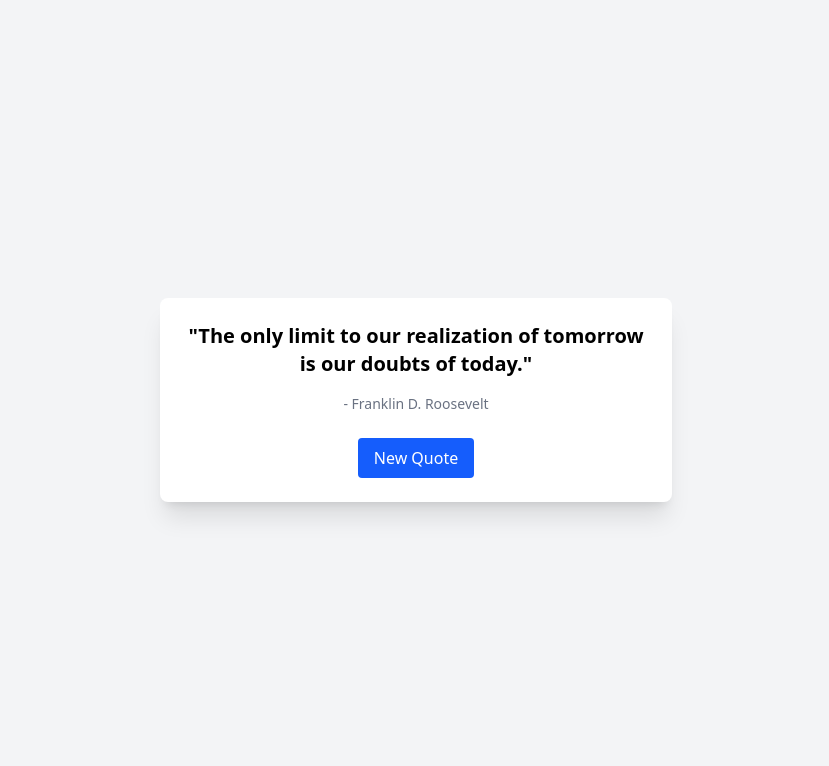
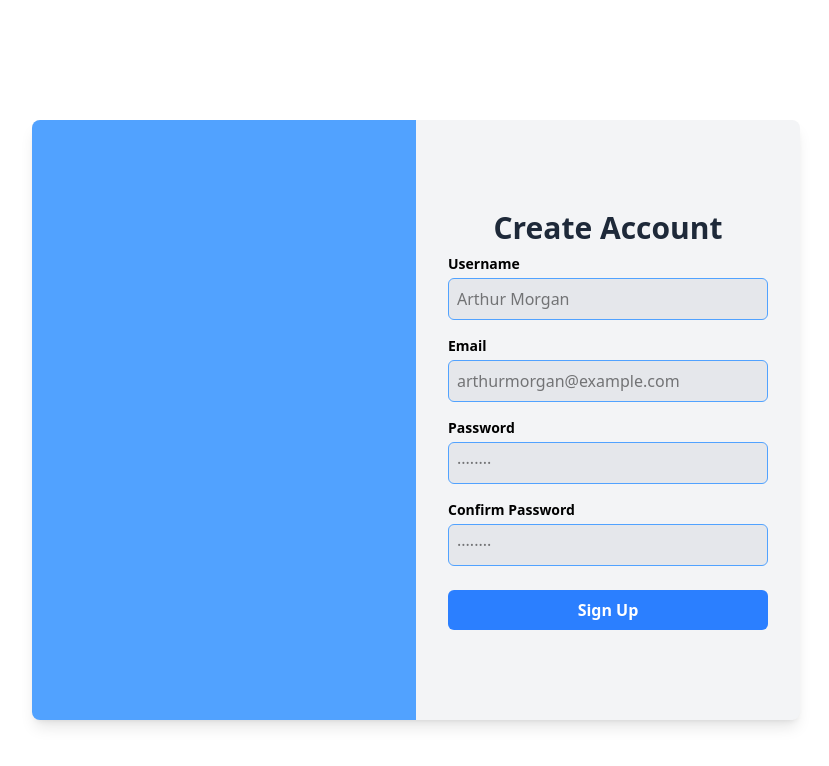
Before and after one commit to theSolution12/React-Journey, a React (Vite) app: page / in a window 1280 px wide. Shown: the top 766 px of the page, without its empty margins (224-1053 px from the left). Built offline with nearby package versions, Linux system fonts and the light colour scheme.

Commit message:
Replace Qoutes component with Form
Updated the App component to render the new Form component instead of the Qoutes component. Added Form component for user registration with validation.

```diff
--- a/src/App.jsx
+++ b/src/App.jsx
@@ -37,11 +37,12 @@ import TodoList from "./components/project/Todo-List";
 import Calculator from "./components/project/Calculator";
 import ToggleBackground from "./components/project/ToggleBackground";
 import Qoutes from "./components/project/Qoutes";
+import Form from "./components/project/Form";
 
 const App = () => {
   return (
     <div>
-      <Qoutes />
+      <Form />
     </div>
   )
 }
--- /dev/null
+++ b/src/components/project/Form.jsx
@@ -0,0 +1,132 @@
+import { useState } from "react";
+
+const Form = () => {
+  const [username, setUsername] = useState("");
+  const [email, setEmail] = useState("");
+  const [password, setPassword] = useState("");
+  const [confirmPassword, setConfirmPassword] = useState("");
+
+  const [usernameError, setUsernameError] = useState("");
+  const [emailError, setEmailError] = useState("");
+  const [passwordError, setPasswordError] = useState("");
+  const [confirmPasswordError, setConfirmPasswordError] = useState("");
+
+  const validateForm = (e) => {
+    e.preventDefault();
+    let isValid = true;
+
+    setUsernameError("");
+    setEmailError("");
+    setPasswordError("");
+    setConfirmPasswordError("");
+
+    if (username.length < 3) {
+      setUsernameError("Username must be at least 3 characters long.");
+      isValid = false;
+    }
+    if (!email.match(/^[^\s@]+@[^\s@]+\.[^\s@]+$/)) {
+      setEmailError("Email must be valid.");
+      isValid = false;
+    }
+    if (password.length < 6) {
+      setPasswordError("Password must be at least 6 characters long.");
+      isValid = false;
+    }
+    if (password !== confirmPassword) {
+      setConfirmPasswordError("Passwords do not match.");
+      isValid = false;
+    }
+
+    if (isValid) {
+      alert("Form submitted successfully!");
+      setUsername("");
+      setEmail("");
+      setPassword("");
+      setConfirmPassword("");
+    }
+  };
+
+  return (
+    <div className="flex flex-col justify-center items-center h-screen bg-white">
+      <div className="card w-3/6 h-3/4 min-w-3xl mx-auto mt-10 bg-gray-100 shadow-lg rounded-lg flex justify-center items-center overflow-hidden">
+        <div className="card-image bg-blue-400 w-[50%] h-full"></div>
+
+        <form
+          onSubmit={validateForm}
+          className="flex flex-col justify-center items-center w-[50%] h-full p-8 space-y-4"
+        >
+          <h1 className="text-3xl font-bold mb-2 text-gray-800">
+            Create Account
+          </h1>
+
+          <div className="w-full flex flex-col">
+            <label className="text-sm font-semibold mb-1">Username</label>
+            <input
+              type="text"
+              placeholder="Arthur Morgan"
+              className={`bg-gray-200 p-2 rounded-md border ${
+                usernameError ? "border-red-400" : "border-blue-400"
+              }`}
+              onChange={(e) => setUsername(e.target.value)}
+              value={username}
+            />
+            <span className="text-sm text-red-500">{usernameError}</span>
+          </div>
+
+          <div className="w-full flex flex-col">
+            <label className="text-sm font-semibold mb-1">Email</label>
+            <input
+              type="email"
+              placeholder="arthurmorgan@example.com"
+              className={`bg-gray-200 p-2 rounded-md border ${
+                emailError ? "border-red-400" : "border-blue-400"
+              }`}
+              onChange={(e) => setEmail(e.target.value)}
+              value={email}
+            />
+            <span className="text-sm text-red-500">{emailError}</span>
+          </div>
+
+          <div className="w-full flex flex-col">
+            <label className="text-sm font-semibold mb-1">Password</label>
+            <input
+              type="password"
+              placeholder="········"
+              className={`bg-gray-200 p-2 rounded-md border ${
+                passwordError ? "border-red-400" : "border-blue-400"
+              }`}
+              onChange={(e) => setPassword(e.target.value)}
+              value={password}
+            />
+            <span className="text-sm text-red-500">{passwordError}</span>
+          </div>
+
+          <div className="w-full flex flex-col">
+            <label className="text-sm font-semibold mb-1">
+              Confirm Password
+            </label>
+            <input
+              type="password"
+              placeholder="········"
+              className={`bg-gray-200 p-2 rounded-md border ${
+                confirmPasswordError ? "border-red-400" : "border-blue-400"
+              }`}
+              onChange={(e) => setConfirmPassword(e.target.value)}
+              value={confirmPassword}
+            />
+            <span className="text-sm text-red-500">{confirmPasswordError}</span>
+          </div>
+
+          <button
+            type="submit"
+            className="w-full bg-blue-500 text-white font-semibold py-2 rounded-md hover:bg-blue-600 transition-colors mt-2"
+          >
+            Sign Up
+          </button>
+        </form>
+      </div>
+    </div>
+  );
+};
+
+export default Form;
```
